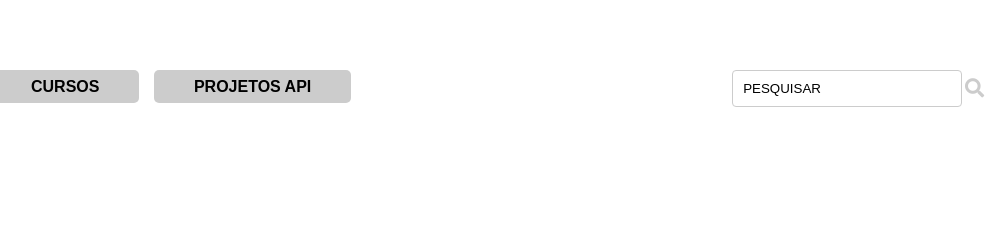
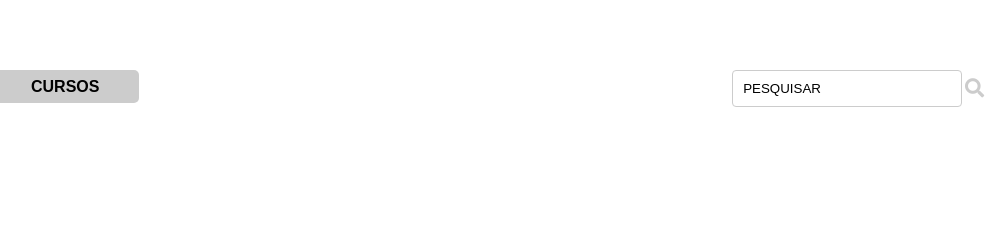
Before and after one commit to TechDriversFatec/TechDrivers, a plain HTML site: page Front-end/producaoInd.html in a window 1280 px wide. Shown: the top 247 px of the page, 289-1280 px from the left. Drawn offline with Linux system fonts and the light colour scheme.

Commit message:
Update producaoInd.html

```diff
--- a/Front-end/producaoInd.html
+++ b/Front-end/producaoInd.html
@@ -46,8 +46,6 @@
                         </ul>
                     </li>
 
-
-                    <li><a href="">PROJETOS API</a></li>
 
                     <div class="header-search">
                         <form>
```
